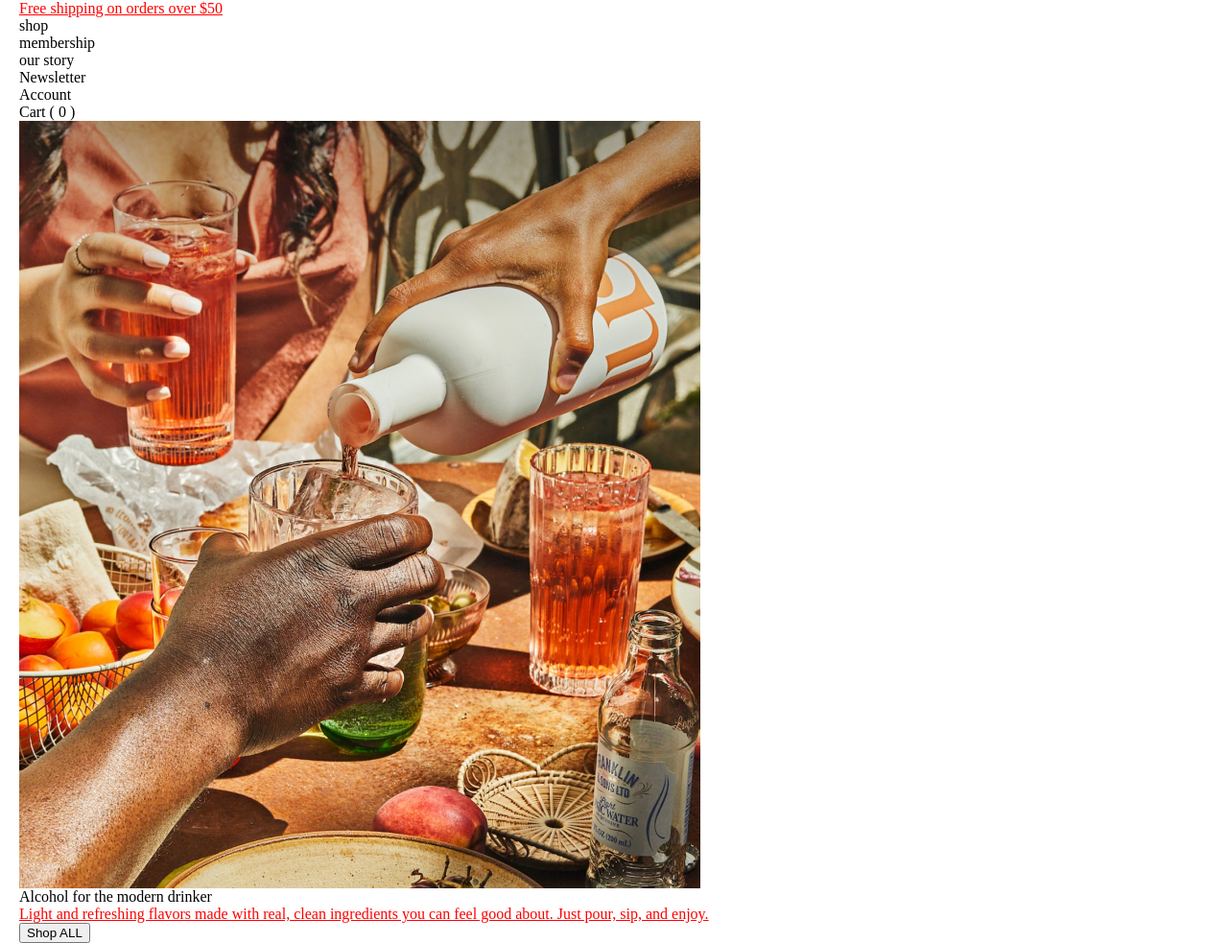
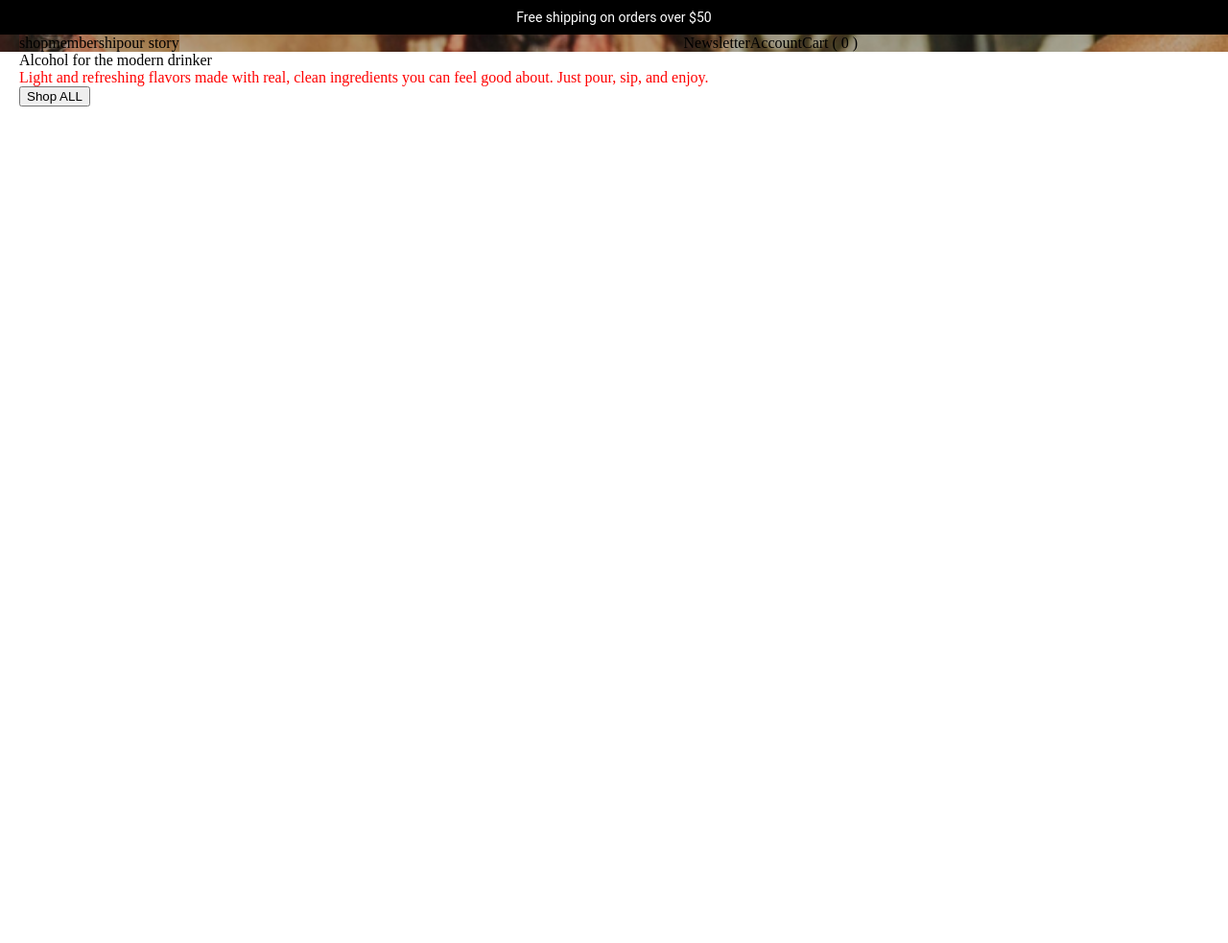
Before and after one commit to Katekarri/wine, a website built with webpack: page src/index.html in a window 1280 px wide. Shown: the top 983 px of the page at 96% size. After the commit the page ends 800 px from the top, so only its background shows below. Built offline with nearby package versions, Linux system fonts and the light colour scheme.

Commit message:
add imge

```diff
--- a/src/index.html
+++ b/src/index.html
@@ -10,10 +10,11 @@
   </head>
   <body>
     <header class="header">
-      <div class="container">
       <div class="promp">
         <p class="promp-txt">Free shipping on orders over $50</p>
+        <i class="promp-icon"></i>
       </div>
+      <div class="container">
         <div class="nav">
             <ul class="nav-list nav-list-left">
               <li class="nav-item">shop</li>
@@ -25,18 +26,18 @@
               <li class="nav-item">Account</li>
               <li class="nav-item">Cart ( 0 )</li>
             </ul>
-          <div class="logo"><img src="./images/content/Rectangle.jpg" alt="logo"></div>
+          <i class="logo"></i>
         </div>
       </div>
     </header>
     <main class="main">
+        <div class="container">
           <section class="shop">
-        <div class="container">
           <h1 class="shop-title">Alcohol for the modern drinker</h1>
           <p class="shop-txt">Light and refreshing flavors made with real, clean ingredients you can feel good about. Just pour, sip, and enjoy.</p>
           <button class="shop-button">Shop ALL</button>
+          </section>
         </div>
-      </section>
     </main>
     <footer class="footer"></footer>
   </body>
--- a/src/scss/app.scss
+++ b/src/scss/app.scss
@@ -14,3 +14,5 @@
 @import "components/common";
 
 @import "components/header";
+
+@import "components/nav";
--- a/src/scss/base/_fonts.scss
+++ b/src/scss/base/_fonts.scss
@@ -3,9 +3,9 @@
 */
 
 @font-face {
-  font-family: 'DINP-R';
+  font-family: "DINP-R";
   src: url("../fonts/DINPro-Regular.eot?") format("eot"),
-  url("../fonts/DINPro-Regular.woff") format("woff"),
-  url("../fonts/DINPro-Regular.ttf") format("truetype");
+    url("../fonts/DINPro-Regular.woff") format("woff"),
+    url("../fonts/DINPro-Regular.ttf") format("truetype");
   font-style: normal;
 }
--- a/src/scss/components/_common.scss
+++ b/src/scss/components/_common.scss
@@ -8,3 +8,17 @@ p {
   width: 1440px;
   padding: 0 20px;
 }
+
+.promp {
+  max-width: 1440px;
+  background-color: black;
+}
+
+.promp-txt {
+  padding: 10px 0;
+  font-family: Roboto;
+  font-weight: 400;
+  font-size: 14px;
+  color: #ffffff;
+  text-align: center;
+}
--- a/src/scss/components/_header.scss
+++ b/src/scss/components/_header.scss
@@ -1,3 +1,6 @@
-p {
-  text-decoration: underline;
+.header {
+  background-image: url(/src/images/content/Rectangle.jpg);
+  background-size: cover;
+  background-position: center 0;
+  background-repeat: no-repeat;
 }
--- /dev/null
+++ b/src/scss/components/_nav.scss
@@ -0,0 +1,14 @@
+.nav {
+  display: flex;
+  flex-direction: row;
+  justify-content: space-between;
+}
+
+.nav-list {
+  display: flex;
+  flex-direction: row;
+}
+
+.nav-list-left {
+  background-image: url(/src/images/content/Rectangle.jpg);
+}
```
Also changed, not shown: src/images/icons/Vector.svg (added), src/images/icons/logo.svg (added). Lines whose indentation alone changed are shown as unchanged.
